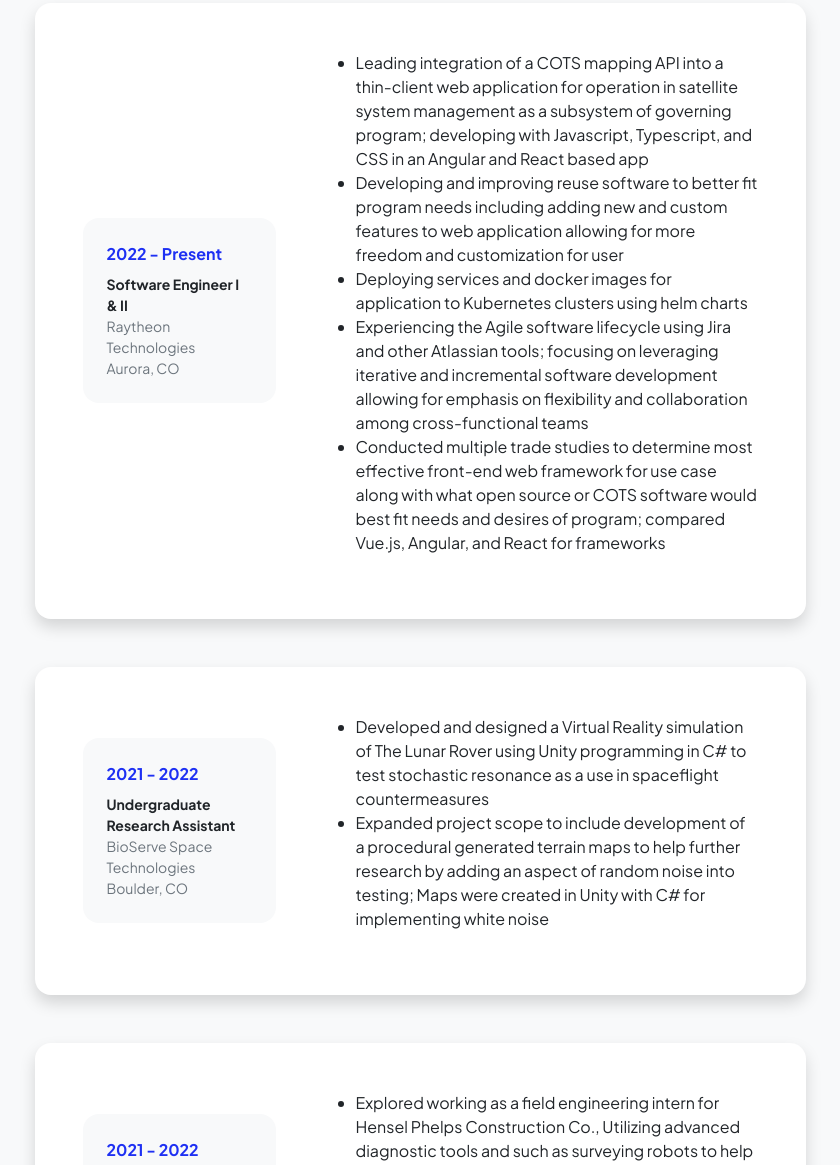
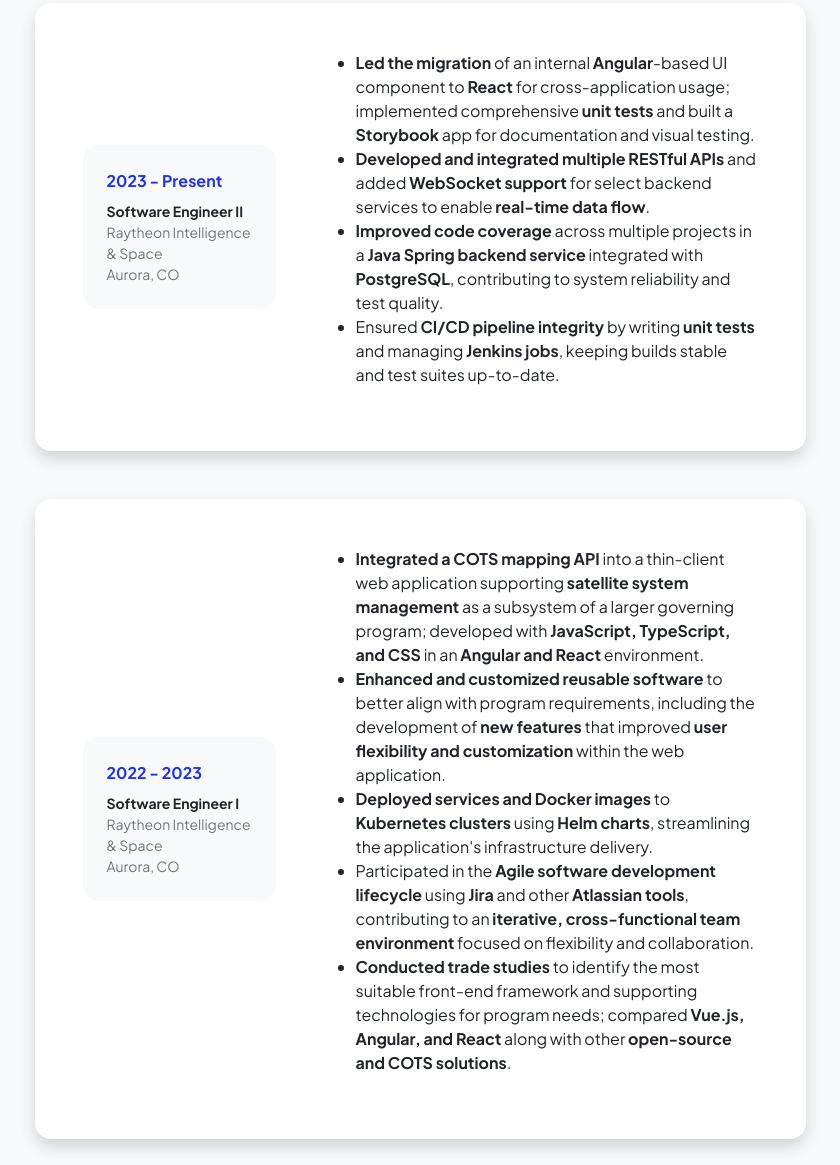
Before and after one commit to quinlan-lewis/quinlan-lewis.github.io, a plain HTML site: page resume.html in a window 1280 px wide. Shown: the part 285-1450 px from the top of the page, without its empty margins (220-1060 px from the left). Drawn offline with nearby package versions, Linux system fonts and the light colour scheme.

Commit message:
Updating resume

```diff
--- a/resume.html
+++ b/resume.html
@@ -57,9 +57,9 @@
                                     <div class="row align-items-center gx-5">
                                         <div class="col text-center text-lg-start mb-4 mb-lg-0">
                                             <div class="bg-light p-4 rounded-4">
-                                                <div class="text-primary fw-bolder mb-2">2022 - Present</div>
-                                                <div class="small fw-bolder">Software Engineer I & II</div>
-                                                <div class="small text-muted">Raytheon Technologies</div>
+                                                <div class="text-primary fw-bolder mb-2">2023 - Present</div>
+                                                <div class="small fw-bolder">Software Engineer II</div>
+                                                <div class="small text-muted">Raytheon Intelligence & Space</div>
                                                 <div class="small text-muted">Aurora, CO</div>
                                             </div>
                                         </div>
@@ -67,23 +67,53 @@
                                             <div>
                                                 <ul>
                                                     <li>
-                                                        Leading integration of a COTS mapping API into a thin-client web application for operation in satellite system management as a
-                                                        subsystem of governing program; developing with Javascript, Typescript, and CSS in an Angular and React based app
+                                                        <strong>Led the migration</strong> of an internal <strong>Angular</strong>-based UI component to <strong>React</strong> for cross-application usage; implemented comprehensive <strong>unit tests</strong> and built a <strong>Storybook</strong> app for documentation and visual testing.
                                                       </li>
                                                       <li>
-                                                        Developing and improving reuse software to better fit program needs including adding new and custom features to web application
-                                                        allowing for more freedom and customization for user
+                                                        <strong>Developed and integrated multiple RESTful APIs</strong> and added <strong>WebSocket support</strong> for select backend services to enable <strong>real-time data flow</strong>.
                                                       </li>
                                                       <li>
-                                                        Deploying services and docker images for application to Kubernetes clusters using helm charts
+                                                        <strong>Improved code coverage</strong> across multiple projects in a <strong>Java Spring backend service</strong> integrated with <strong>PostgreSQL</strong>, contributing to system reliability and test quality.
                                                       </li>
                                                       <li>
-                                                        Experiencing the Agile software lifecycle using Jira and other Atlassian tools; focusing on leveraging iterative and incremental software
-                                                        development allowing for emphasis on flexibility and collaboration among cross-functional teams
+                                                        Ensured <strong>CI/CD pipeline integrity</strong> by writing <strong>unit tests</strong> and managing <strong>Jenkins jobs</strong>, keeping builds stable and test suites up-to-date.
+                                                      </li>
+
+                                                </ul>
+                                            </div>
+                                        </div>
+                                    </div>
+                                </div>
+                            </div>
+                            <!-- Experience Card 2-->
+                            <div class="card shadow border-0 rounded-4 mb-5">
+                                <div class="card-body p-5">
+                                    <div class="row align-items-center gx-5">
+                                        <div class="col text-center text-lg-start mb-4 mb-lg-0">
+                                            <div class="bg-light p-4 rounded-4">
+                                                <div class="text-primary fw-bolder mb-2">2022 - 2023</div>
+                                                <div class="small fw-bolder">Software Engineer I</div>
+                                                <div class="small text-muted">Raytheon Intelligence & Space</div>
+                                                <div class="small text-muted">Aurora, CO</div>
+                                            </div>
+                                        </div>
+                                        <div class="col-lg-8">
+                                            <div>
+                                                <ul>
+                                                    <li>
+                                                        <strong>Integrated a COTS mapping API</strong> into a thin-client web application supporting <strong>satellite system management</strong> as a subsystem of a larger governing program; developed with <strong>JavaScript, TypeScript, and CSS</strong> in an <strong>Angular and React</strong> environment.
                                                       </li>
                                                       <li>
-                                                        Conducted multiple trade studies to determine most effective front-end web framework for use case along with what open source or
-                                                        COTS software would best fit needs and desires of program; compared Vue.js, Angular, and React for frameworks
+                                                        <strong>Enhanced and customized reusable software</strong> to better align with program requirements, including the development of <strong>new features</strong> that improved <strong>user flexibility and customization</strong> within the web application.
+                                                      </li>
+                                                      <li>
+                                                        <strong>Deployed services and Docker images</strong> to <strong>Kubernetes clusters</strong> using <strong>Helm charts</strong>, streamlining the application's infrastructure delivery.
+                                                      </li>
+                                                      <li>
+                                                        Participated in the <strong>Agile software development lifecycle</strong> using <strong>Jira</strong> and other <strong>Atlassian tools</strong>, contributing to an <strong>iterative, cross-functional team environment</strong> focused on flexibility and collaboration.
+                                                      </li>
+                                                      <li>
+                                                        <strong>Conducted trade studies</strong> to identify the most suitable front-end framework and supporting technologies for program needs; compared <strong>Vue.js, Angular, and React</strong> along with other <strong>open-source and COTS solutions</strong>.
                                                       </li>
                                                 </ul>
                                             </div>
@@ -91,7 +121,7 @@
                                     </div>
                                 </div>
                             </div>
-                            <!-- Experience Card 2-->
+                            <!-- Experience Card 3-->
                             <div class="card shadow border-0 rounded-4 mb-5">
                                 <div class="card-body p-5">
                                     <div class="row align-items-center gx-5">
@@ -120,7 +150,7 @@
                                     </div>
                                 </div>
                             </div>
-                            <!-- Experience Card 3-->
+                            <!-- Experience Card 4-->
                             <div class="card shadow border-0 rounded-4 mb-5">
                                 <div class="card-body p-5">
                                     <div class="row align-items-center gx-5">
@@ -239,10 +269,9 @@
                                         </div>
                                         <div class="pipe-list">
                                             <ul>
-                                                <li>Node.js</li>
-                                                <li>Angular.js</li>
-                                                <li>React.js</li>
-                                                <li>Vue.js</li>
+                                                <li>Angular</li>
+                                                <li>React</li>
+                                                <li>Plain JavaScript</li>
                                             </ul>
                                         </div>
                                     </div>
```
Also changed, not shown: projects.html (+20 -0 lines). Lines whose indentation alone changed are shown as unchanged.
